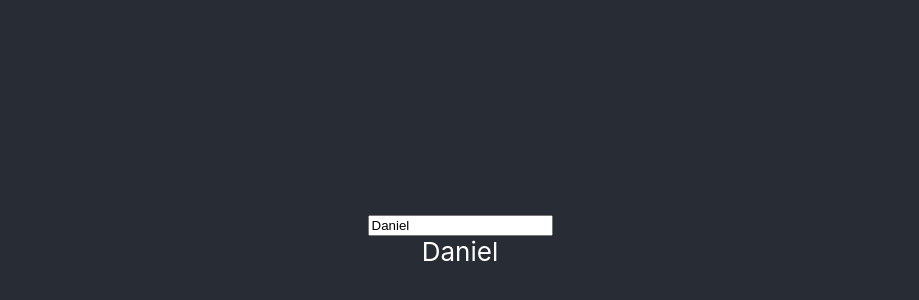
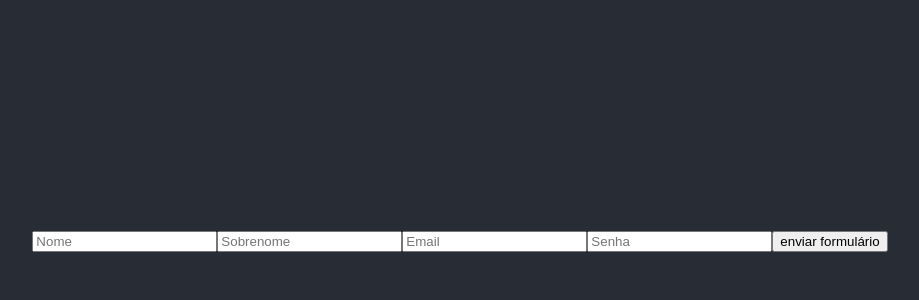
Before and after one commit to cadugr/erjs, a React (Create React App) app: page / in a window 1280 px wide. Shown: the part 164-464 px from the top of the page, without its empty margins (180-1099 px from the left). Built offline with nearby package versions, Linux system fonts and the light colour scheme; the HTML template or start-up script is replaced by a standard one.

Commit message:
Finalizando a aula 2.30

```diff
--- a/src/components/Form.tsx
+++ b/src/components/Form.tsx
@@ -1,17 +1,57 @@
-import { useState } from "react"
+import React, { useState } from "react"
 
 export default function Form () {
-    const [name, setName] = useState('Daniel')
+    const [form, setForm] = useState({
+        name: '',
+        lastName: '',
+        email: '',
+        password: ''
+    })
 
-    return <div>
+    function handleSubmit (e: React.FormEvent<HTMLFormElement>) {
+        e.preventDefault()
+        console.log(form)
+    }
+
+    function handleInputChange(e: React.ChangeEvent<HTMLInputElement>) {
+        setForm({
+            ...form,
+            //extraindo o valor de forma dinamica
+            [e.target.name]: e.target.value
+        })
+    }
+
+    return <form onSubmit={handleSubmit}>
         <input
         placeholder="Nome"
+        name="name"
         type="text"
-        value={name}
-        onChange={e => setName(e.target.value)}
+        value={form.name}
+        onChange={handleInputChange}
         />
-        <div>
-            {name}
-        </div>
-    </div>
+        <input
+        placeholder="Sobrenome"
+        name="lastName"
+        type="text"
+        value={form.lastName}
+        onChange={handleInputChange}
+        />
+        <input
+        placeholder="Email"
+        name="email"
+        type="email"
+        value={form.email}
+        onChange={handleInputChange}
+        />
+        <input
+        placeholder="Senha"
+        name="password"
+        type="password"
+        value={form.password}
+        onChange={handleInputChange}
+        />
+        <button type="submit">
+            enviar formulário
+        </button>
+    </form>
 }
```
